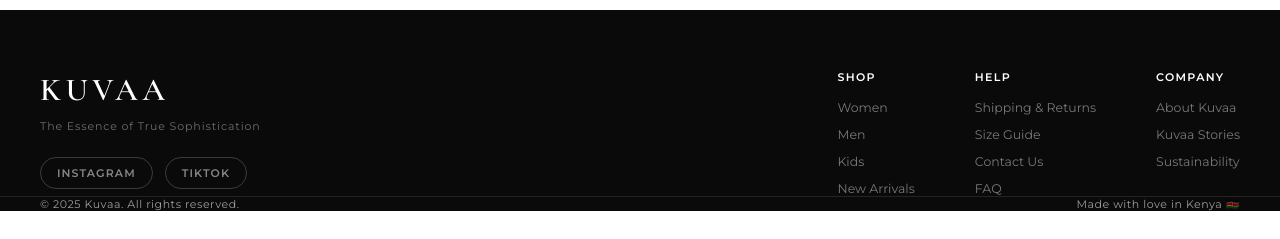
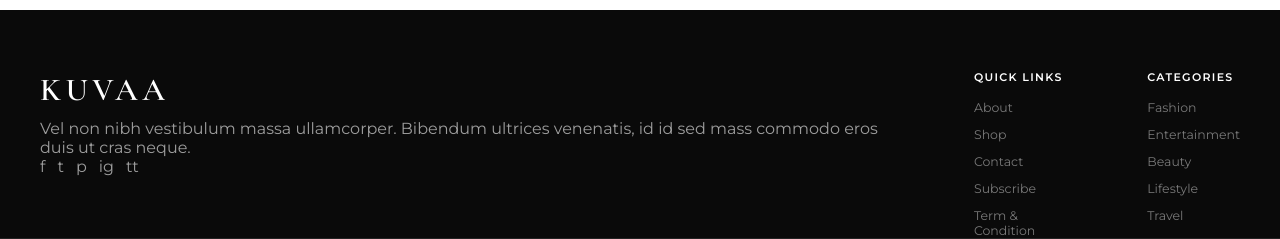
Before and after one commit to sadick22/kuvaa-store, a React (Vite) app: page / in a window 1280 px wide. Shown: the part 7463-7702 px from the top of the page. Before the commit the page ends 7674 px from the top, so only its background shows below. Built offline with nearby package versions, Linux system fonts and the light colour scheme; no server answers; the database is empty.

Commit message:
Update Footer.jsx

```diff
--- a/src/components/Footer.jsx
+++ b/src/components/Footer.jsx
@@ -6,38 +6,38 @@ export default function Footer() {
     <footer className="footer">
       <div className="footer-top container">
         <div className="footer-brand">
-          <div className="footer-logo">Kuvaa</div>
-          <p className="footer-tagline">The Essence of True Sophistication</p>
+          <div className="footer-logo">KUVAA</div>
+          <p className="footer-desc">Vel non nibh vestibulum massa ullamcorper. Bibendum ultrices venenatis, id id sed mass commodo eros duis ut cras neque.</p>
           <div className="footer-socials">
-            <a href="https://www.instagram.com/kuvaashop_ke" target="_blank" rel="noreferrer" className="social-btn">Instagram</a>
-            <a href="https://www.tiktok.com/@kuvaa.ke" target="_blank" rel="noreferrer" className="social-btn">TikTok</a>
+            <a href="https://www.facebook.com" target="_blank" rel="noreferrer" className="social-icon-link">f</a>
+            <a href="https://twitter.com" target="_blank" rel="noreferrer" className="social-icon-link">t</a>
+            <a href="https://pinterest.com" target="_blank" rel="noreferrer" className="social-icon-link">p</a>
+            <a href="https://www.instagram.com/kuvaashop_ke" target="_blank" rel="noreferrer" className="social-icon-link">ig</a>
+            <a href="https://www.tiktok.com/@kuvaa.ke" target="_blank" rel="noreferrer" className="social-icon-link">tt</a>
           </div>
         </div>
-        <div className="footer-links">
-          <div className="footer-col">
-            <h4>Shop</h4>
-            <Link to="/shop/women">Women</Link>
-            <Link to="/shop/men">Men</Link>
-            <Link to="/shop/kids">Kids</Link>
-            <Link to="/shop">New Arrivals</Link>
-          </div>
-          <div className="footer-col">
-            <h4>Help</h4>
-            <Link to="/shipping">Shipping & Returns</Link>
-            <Link to="/sizing">Size Guide</Link>
-            <Link to="/contact">Contact Us</Link>
-            <Link to="/faq">FAQ</Link>
-          </div>
-          <div className="footer-col">
-            <h4>Company</h4>
-            <Link to="/about">About Kuvaa</Link>
-            <Link to="/stories">Kuvaa Stories</Link>
-            <Link to="/sustainability">Sustainability</Link>
-          </div>
+
+        <div className="footer-col">
+          <h4 className="footer-col-title">QUICK LINKS</h4>
+          <Link to="/about">About</Link>
+          <Link to="/shop">Shop</Link>
+          <Link to="/contact">Contact</Link>
+          <Link to="/shop">Subscribe</Link>
+          <Link to="/terms">Term & Condition</Link>
+        </div>
+
+        <div className="footer-col">
+          <h4 className="footer-col-title">CATEGORIES</h4>
+          <Link to="/shop/women">Fashion</Link>
+          <Link to="/shop">Entertainment</Link>
+          <Link to="/shop/women">Beauty</Link>
+          <Link to="/shop">Lifestyle</Link>
+          <Link to="/shop">Travel</Link>
         </div>
       </div>
+
       <div className="footer-bottom container">
-        <span>© 2025 Kuvaa. All rights reserved.</span>
+        <span>© Kuvaa. All rights reserved.</span>
         <span>Made with love in Kenya 🇰🇪</span>
       </div>
     </footer>
```
